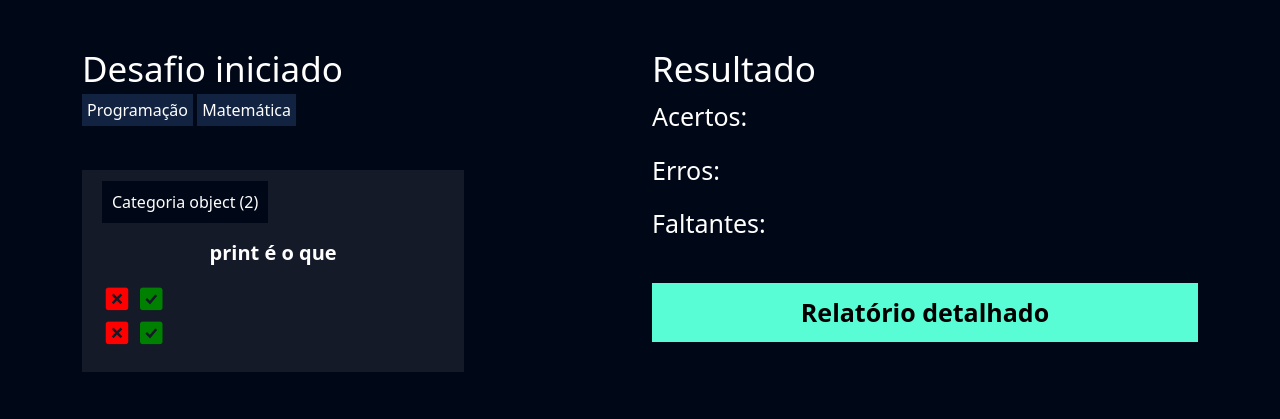
After one commit to nobr3c/PSW-9.0, a Django app: page /flashcard/desafio/10/ in a window 1280 px wide. The commit adds this page. Shown: the top 419 px of the page. Run offline with Django 5.2, Linux system fonts and the light colour scheme; data comes from the database, SQL or seed files in the repository; both versions use the stored data as it was after the commit.

Commit message:
:books: PSW 9.0 | Aula 2 - pagina Desafio

```diff
--- a/STUDY_PSW/flashcard/models.py
+++ b/STUDY_PSW/flashcard/models.py
@@ -20,6 +20,15 @@ class Flashcard(models.Model):
 def __str__(self):
     return self.pergunta
 
+@property
+def css_dificuldade(self):
+    if self.dificuldade == 'F':
+        return 'flashcard-facil'
+    elif self.dificuldade == 'M':
+        return 'flashcard-medio'
+    elif self.dificuldade == 'D':
+        return 'flashcard-dificil'
+
 class FlashcardDesafio(models.Model):
     flashcard = models.ForeignKey(Flashcard, on_delete=models.DO_NOTHING)
     respondido = models.BooleanField(default=False)
--- /dev/null
+++ b/STUDY_PSW/flashcard/templates/desafio.html
@@ -0,0 +1,84 @@
+{% extends "base.html" %}
+{% load static %}
+
+{% block 'cabecalho' %}
+
+    <link href="{% static 'usuarios/css/cadastro.css' %}" rel="stylesheet">
+    <link href="{% static 'flashcard/css/novo_flashcard.css' %}" rel="stylesheet">
+    <link href="{% static 'flashcard/css/iniciar_desafio.css' %}" rel="stylesheet">
+    <link href="{% static 'flashcard/css/desafio.css' %}" rel="stylesheet">
+    <link href='https://unpkg.com/boxicons@2.1.4/css/boxicons.min.css' rel='stylesheet'>
+
+{% endblock 'cabecalho' %}
+
+
+{% block 'conteudo' %}
+    <div class="container">
+        <br>
+        <br>
+        <div class="row">
+            <div class="col-md">
+                <h3 class="fonte-secundaria" >Desafio iniciado</h3>
+                <span class="badge-categoria">Programação</span>
+                <span class="badge-categoria" >Matemática</span>
+                <br>
+                <br>
+                <br>
+                {% for flash in desafio.flashcards.all %}
+                    <div class="box-new-flashcard">
+                        <div class="flashcard {{flash.flashcard.css_dificuldade}}">
+
+                            <div class="flashcard-categoria">
+                                {{flash.flashcard.categoria}}
+                            </div>
+                            <br>
+                            <br>
+                            <div class="flashcard-box-item" onclick="flip_card({{flash.id}})">
+                                <p class="flashcard-item">{{flash.flashcard.pergunta}}</p>
+                            </div>
+
+                            {% if not flash.respondido %}
+                                <div class="responder">
+                                    <a href=""><i class='bx bxs-x-square icone-vermelho'></i></a>
+                                    <a href=""><i class='bx bxs-check-square icone-verde' ></i></a>
+                                </div>
+                                {% else %}
+                                {% if flash.acertou %}
+                                    <span class="badge bg-success">Acertou</span>
+                                {% else %}
+                                    <span class="badge bg-danger">Errou</span>
+                                {% endif%}
+
+                                {% endif %}
+
+
+                            <div class="responder">
+                                <a href=""><i class='bx bxs-x-square icone-vermelho'></i></a>
+                                <a href=""><i class='bx bxs-check-square icone-verde' ></i></a>
+                            </div>
+
+
+                        </div>
+                        <div class="resposta-flashcard" id="{{flash.id}}">
+                            {{flash.flashcard.resposta}}
+                        </div>
+                    </div>
+                    <br>
+                    <br>
+                {% endfor %}
+
+            </div>
+            <div class="col-md">
+
+                <h3 class="fonte-secundaria">Resultado</h3>
+                <p class="fonte-p">Acertos: </p>
+                <p class="fonte-p">Erros: </p>
+                <p class="fonte-p">Faltantes: </p>
+                <br>
+                <a class="btn-cadastro btn-desafio" href="">Relatório detalhado</a>
+            </div>
+        </div>
+
+    </div>
+    <script src="{% static 'flashcard/js/flashcard.js' %}"></script>
+{% endblock 'conteudo' %}
--- a/STUDY_PSW/flashcard/urls.py
+++ b/STUDY_PSW/flashcard/urls.py
@@ -6,4 +6,6 @@ urlpatterns = [
     path('deletar_flashcard/<int:id>', views.deletar_flashcard, name='deletar_flashcard'),
     path('iniciar_desafio/', views.iniciar_desafio, name='iniciar_desafio'),
     path('listar_desafio/', views.listar_desafio, name='listar_desafio'),
+    path('desafio/<int:id>/', views.desafio, name='desafio'),
+    #path('responder_flashcard/<int:id>/', views.responder_flashcard, name='responder_flashcard'),
 ]
--- a/STUDY_PSW/flashcard/views.py
+++ b/STUDY_PSW/flashcard/views.py
@@ -133,3 +133,15 @@ def listar_desafio(request):
             'desafios': desafios,
         },
     )
+
+def desafio(request, id):
+    desafio = Desafio.objects.get(id=id)
+
+    if request.method == 'GET':
+        return render(
+            request,
+            'desafio.html',
+            {
+                'desafio': desafio,
+            },
+        )
--- /dev/null
+++ b/STUDY_PSW/templates/static/flashcard/js/flashcard.js
@@ -0,0 +1,10 @@
+function flip_card(id){
+    card = document.getElementById(id)
+
+    if (card.style.display == 'none' || card.style.display == ''){
+        card.style.display = "block"
+    }else{
+        card.style.display = 'none'
+    }
+
+}
```
Also changed, not shown: STUDY_PSW/flashcard/templates/novo_flashcard.html (+1 -17 lines), STUDY_PSW/db.sqlite3.
